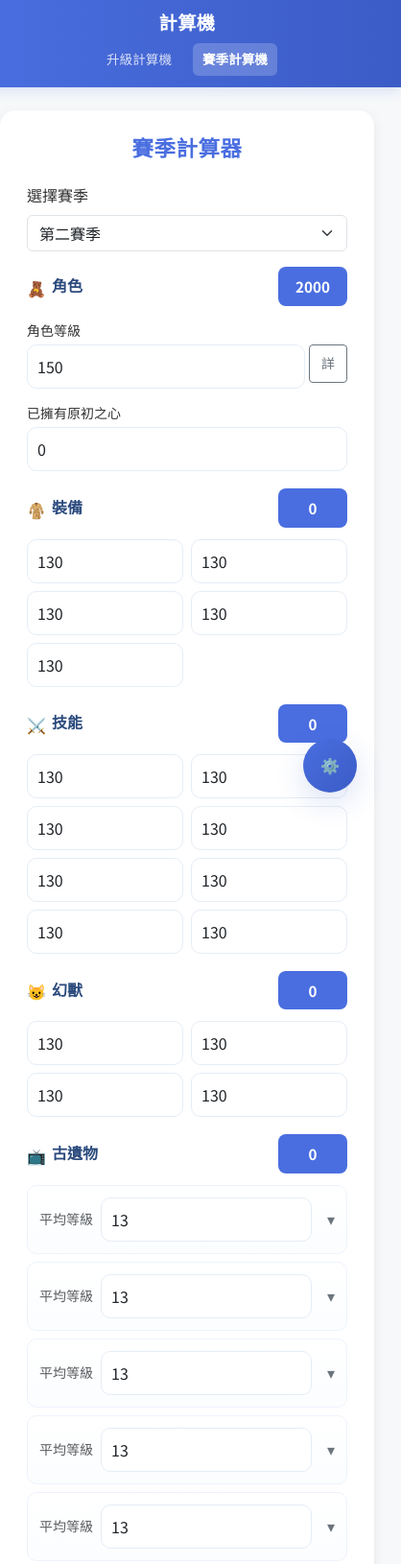
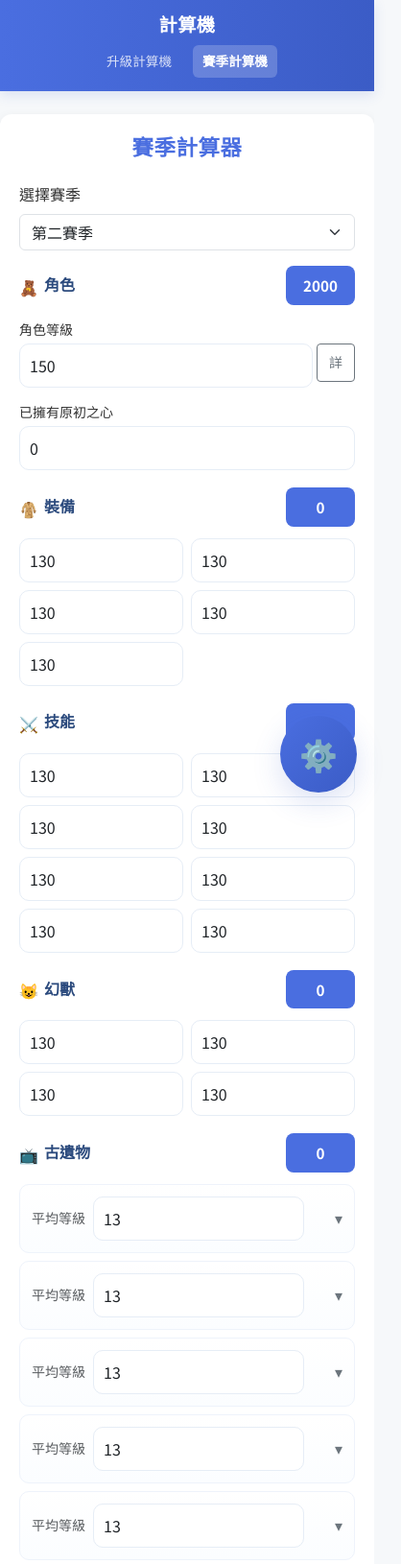
Before and after one commit to KakuKain/ScepterandSword, a plain HTML site: page season.html in a window 390 px wide. Shown: the top 1630 px of the page at 96% size, 418 px wide, since content can reach past the window. Drawn offline with nearby package versions, Linux system fonts and the light colour scheme.

Commit message:
Add files via upload

```diff
--- a/header.css
+++ b/header.css
@@ -7,8 +7,8 @@
 	position: sticky;
 	top: 0;
 	z-index: 50;
-	margin: 0 -28px 28px -28px;
 }
+
 
 .nav-content {
 	max-width: 880px;
@@ -53,10 +53,6 @@
 }
 
 @media (max-width: 576px) {
-	.page-nav {
-		margin: 0 -28px 20px -28px;
-		padding: 12px 0;
-	}
 	.nav-content {
 		flex-direction: column;
 		gap: 10px;
--- a/season.html
+++ b/season.html
@@ -37,7 +37,7 @@
 				color: #333;
 				line-height: 1.6;
 			}
-			.container {
+			.season-page {
 				max-width: 520px;
 				background: white;
 				padding: 25px 28px;
@@ -142,6 +142,10 @@
 				.relic-grid {
 					grid-template-columns: repeat(2, 1fr);
 				}
+				.season-page {
+					        padding: 20px;
+        border-radius: 12px;
+				}
 			}
 			@media (max-width: 420px) {
 				.relic-grid {
@@ -168,14 +172,15 @@
 			.floating-btn {
 				position: fixed;
 				right: calc((100vw - 700px) / 2 + 20px);
-				bottom: 28px;
-				width: 56px;
-				height: 56px;
+				bottom: 16px;
+				width: 80px;
+				height: 80px;
 				border-radius: 50%;
 				background: linear-gradient(135deg, var(--primary), var(--accent));
 				display: flex;
 				align-items: center;
 				justify-content: center;
+				font-size: 32px;
 				color: #fff;
 				border: none;
 				box-shadow: 0 10px 30px rgba(59, 92, 198, 0.18);
@@ -319,7 +324,7 @@
 			</div>
 		</nav>
 
-		<div class="container">
+		<div class="container  season-page">
 			<h1 class="text-center mb-4">賽季計算器</h1>
 
 			<div class="mb-3">
--- a/season.js
+++ b/season.js
@@ -169,10 +169,10 @@ function performCalculation(){
     if(arr.length === 0) return '<div class="text-muted">無</div>';
     let out = '<ul class="list-group">';
     for(const it of arr){
-        out += `<li class="list-group-item align-items-center gap-2 py-2 ${it.important ? 'has-important' : ''}">
+        out += `<li class="list-group-item align-items-center gap-2 py-2 px-1 ${it.important ? 'has-important' : ''}">
           <div class="star-icon">${it.important ? '★' : ''}</div>
           <div class="flex-fill"><div class="small text-muted">${it.effect}</div></div>
-          <div style="min-width:64px;text-align:right"><span class="badge bg-primary">${it.need}</span></div>
+          <div style="min-width:64px;text-align:center;"><span class="badge bg-primary">${it.need}</span></div>
         </li>`;
     }
     out += '</ul>';
--- a/style.css
+++ b/style.css
@@ -1,24 +1,35 @@
-/* body {
+:root {
+	--bg: #f6f8fb;
+	--card: #ffffff;
+	--muted: #6c757d;
+	--primary: #4a6ee0;
+	--accent: #3b5cc6;
+	--glass: rgba(255, 255, 255, 0.6);
+	--radius: 12px;
+}
+
+body {
 	font-family: "Microsoft JhengHei", sans-serif;
 	background-color: #f6f8fa;
 	line-height: 1.6;
 	color: #333;
-} */
+}
 
 .upgrade {
-	max-width: 600px;
+	max-width: 520px;
 	background: white;
 	padding: 25px 28px;
 	border-radius: 16px;
 	box-shadow: 0 4px 12px rgba(0, 0, 0, 0.08);
-	margin: 0 auto;
+	margin: 24px auto;
 }
 
 .page-title {
+	letter-spacing: 0.6px;
+	margin-bottom: 18px;
+	color: var(--primary);
 	text-align: center;
 	font-weight: 700;
-	color: #2b4a7d;
-	margin-bottom: 24px;
 	font-size: 1.4rem;
 }
 
@@ -30,11 +41,14 @@
 	padding: 8px 16px;
 	transition: background 0.25s, transform 0.15s;
 	font-weight: 500;
+	text-wrap: pretty;
 }
+
 .btn-custom:hover {
 	background-color: #3b5cc6;
 	transform: translateY(-1px);
 }
+
 .btn-custom:active {
 	transform: scale(0.98);
 }
@@ -48,6 +62,7 @@
 	transition: background 0.25s;
 	font-weight: 500;
 }
+
 .btn-clear:hover {
 	background-color: #999;
 }
@@ -58,6 +73,7 @@
 	font-weight: 500;
 	color: #2c3e50;
 }
+
 .countdown {
 	margin-top: 10px;
 	font-size: 16px;
@@ -65,15 +81,9 @@
 }
 
 @media (max-width: 576px) {
-	body {
-		margin: 10px;
-	}
 	.upgrade {
 		padding: 20px;
 		border-radius: 12px;
-	}
-	.page-title {
-		font-size: 1.2rem;
 	}
 	.input-row {
 		flex-direction: column;
@@ -83,8 +93,8 @@
 
 .floating-btn {
 	position: fixed;
-	right: calc((100vw - 700px) / 2 + 20px);
-	bottom: 28px;
+	right: 16px;
+	bottom: 16px;
 	width: 100px;
 	height: 100px;
 	border-radius: 50%;
@@ -94,18 +104,9 @@
 	display: flex;
 	align-items: center;
 	justify-content: center;
-	overflow: visible; /* <- 讓外圈不被裁切 */
+	overflow: visible;
 	z-index: 10;
 	transition: all 0.3s ease;
-}
-
-@media (max-width: 520px) {
-	.floating-btn {
-		right: 28px;
-		bottom: 18px;
-		width: 80px;
-		height: 80px;
-	}
 }
 
 .floating-btn:hover img {
@@ -120,18 +121,21 @@
 .floating-btn::before {
 	content: "";
 	position: absolute;
-	inset: -6px; /* 外圈變更大 */
+	inset: -6px;
+	/* 外圈變更大 */
 	border-radius: 50%;
 	background: conic-gradient(from 0deg, #b26bff, #9d50ff, #c38bff, #b26bff);
 	animation: spin 2.2s linear infinite;
-	z-index: -1; /* <- 不會蓋住 img */
+	z-index: -1;
+	/* <- 不會蓋住 img */
 }
 
 /* 中間的白色圓形（不蓋圖片，只當遮罩） */
 .floating-btn::after {
 	content: "";
 	position: absolute;
-	inset: 4px; /* 內縮一點讓外圈看起來更大 */
+	inset: 4px;
+	/* 內縮一點讓外圈看起來更大 */
 	background: #fff;
 	border-radius: 50%;
 	z-index: -1;
@@ -160,15 +164,15 @@
 	border-radius: 12px;
 	padding: 20px;
 	display: none;
-  box-shadow: 0 4px 12px rgba(0, 0, 0, 0.15);
+	box-shadow: 0 4px 12px rgba(0, 0, 0, 0.15);
 	z-index: 999;
 }
 
 @media (max-width: 576px) {
 	#witchModal {
-    position: absolute;
-    inset: 0;
-    width: 100%;
+		position: absolute;
+		inset: 0;
+		width: 100%;
 	}
 }
 
@@ -178,6 +182,7 @@
 		right: 90px;
 		transform: none;
 	}
+
 	#actionSelect {
 		max-width: 100px;
 	}
@@ -206,10 +211,12 @@
 	border-radius: 6px;
 	font-size: 0.95rem;
 }
+
 .msg-user {
 	background: #e3f0ff;
 	margin-left: auto;
 }
+
 .msg-bot {
 	background: #fff3df;
 }
@@ -220,11 +227,13 @@
 	gap: 6px;
 	flex-wrap: wrap;
 }
+
 .input-row input,
 .input-row select {
 	flex-grow: 1;
 	padding: 8px;
 }
+
 .input-row button {
 	padding: 8px 14px;
 	background: #4a6ee0;
@@ -246,295 +255,3 @@
 #userInput {
 	flex: 1;
 }
-
-/* season styles (moved from season.html) */
-:root {
-	--bg: #f6f8fb;
-	--card: #ffffff;
-	--muted: #6c757d;
-	--primary: #4a6ee0;
-	--accent: #3b5cc6;
-	--glass: rgba(255, 255, 255, 0.6);
-	--radius: 12px;
-}
-html,
-body {
-	height: 100%;
-}
-body {
-	margin: 0;
-	padding: 0;
-	font-family: "Microsoft JhengHei", "Noto Sans TC", system-ui, -apple-system, "Segoe UI",
-		Roboto, "Helvetica Neue", Arial;
-	background-color: #f6f8fa;
-	color: #333;
-	line-height: 1.6;
-}
-.container {
-	max-width: 520px;
-	background: white;
-	padding: 25px 28px;
-	border-radius: 16px;
-	box-shadow: 0 4px 12px rgba(0, 0, 0, 0.08);
-	margin: 24px auto;
-}
-h1 {
-	letter-spacing: 0.6px;
-	margin-bottom: 18px;
-	color: var(--primary);
-	text-align: center;
-	font-weight: 700;
-	font-size: 1.4rem;
-}
-.section {
-	margin-bottom: 18px;
-	padding: 0;
-	background: transparent;
-	border-radius: 0;
-	box-shadow: none;
-}
-.section-head {
-	display: flex;
-	align-items: center;
-	justify-content: space-between;
-	margin-bottom: 12px;
-}
-.section-head h4 {
-	margin: 0;
-	font-weight: 700;
-	font-size: 1rem;
-	color: #2b4a7d;
-}
-.score-display {
-	background: #4a6ee0;
-	color: #fff;
-	padding: 8px 12px;
-	border-radius: 8px;
-	font-weight: 700;
-	min-width: 72px;
-	text-align: center;
-	box-shadow: none;
-	font-size: 0.95rem;
-}
-.input-row {
-	display: flex;
-	gap: 8px;
-	align-items: center;
-}
-input.form-control {
-	border-radius: 10px;
-	border: 1px solid #e6edf6;
-	padding: 10px;
-	box-shadow: inset 0 1px 0 rgba(255, 255, 255, 0.6);
-}
-.form-control:focus {
-	box-shadow: 0 8px 20px rgba(74, 110, 224, 0.08);
-	border-color: var(--primary);
-	outline: none;
-}
-/* relic */
-.relic-group {
-	margin-bottom: 8px;
-	border-radius: 10px;
-	padding: 12px;
-	background: linear-gradient(180deg, #fff, #fbfdff);
-	border: 1px solid #eef3fb;
-	text-wrap: pretty;
-}
-details.relic-details summary {
-	list-style: none;
-	cursor: pointer;
-	display: flex;
-	align-items: center;
-	justify-content: space-between;
-}
-details.relic-details summary::-webkit-details-marker {
-	display: none;
-}
-details.relic-details summary::after {
-	content: "\25BE";
-	transition: transform 0.18s ease;
-	color: var(--muted);
-}
-details.relic-details[open] summary::after {
-	transform: rotate(180deg);
-}
-.relic-big {
-	max-width: 220px;
-	border-radius: 8px;
-}
-.relic-small {
-	border-radius: 8px;
-}
-.relic-grid {
-	display: grid;
-	grid-template-columns: repeat(4, 1fr);
-	gap: 8px;
-}
-@media (max-width: 760px) {
-	.relic-grid {
-		grid-template-columns: repeat(2, 1fr);
-	}
-}
-@media (max-width: 420px) {
-	.relic-grid {
-		grid-template-columns: 1fr;
-	}
-}
-
-/* equip/skill layout */
-.equip {
-	flex: 0 0 48%;
-}
-.skill {
-	flex: 0 0 23%;
-}
-@media (max-width: 576px) {
-	.equip,
-	.skill,
-	.beast {
-		flex: 0 0 auto;
-	}
-}
-
-/* modal & floating */
-.floating-btn {
-	position: fixed;
-	right: calc((100vw - 700px) / 2 + 20px);
-	bottom: 28px;
-	width: 56px;
-	height: 56px;
-	border-radius: 50%;
-	background: linear-gradient(135deg, var(--primary), var(--accent));
-	display: flex;
-	align-items: center;
-	justify-content: center;
-	color: #fff;
-	border: none;
-	box-shadow: 0 10px 30px rgba(59, 92, 198, 0.18);
-	z-index: 120;
-}
-@media (max-width: 880px) {
-	.floating-btn {
-		right: 28px;
-	}
-}
-@media (max-width: 576px) {
-	.floating-btn {
-		right: 18px;
-		bottom: 18px;
-	}
-}
-.modal-overlay {
-	position: fixed;
-	inset: 0;
-	background: rgba(8, 15, 40, 0.4);
-	display: none;
-	z-index: 110;
-}
-.modal-overlay.show {
-	display: block;
-}
-#dataModal {
-	position: fixed;
-	left: 50%;
-	top: 50%;
-	transform: translate(-50%, -50%);
-	background: var(--card);
-	padding: 20px;
-	border-radius: 12px;
-	box-shadow: 0 18px 50px rgba(32, 44, 88, 0.12);
-	z-index: 130;
-	max-width: 420px;
-	width: 92%;
-	display: none;
-}
-#dataModal.show {
-	display: block;
-}
-
-/* pretty text wrap */
-.pretty-text {
-	overflow-wrap: break-word;
-	word-break: break-word;
-	hyphens: auto;
-}
-
-.badge-custom {
-	background: rgba(74, 110, 224, 0.12);
-	color: var(--primary);
-	padding: 6px 8px;
-	border-radius: 8px;
-	font-weight: 700;
-}
-/* input grid layout */
-.input-grid {
-	display: grid;
-	grid-template-columns: repeat(2, 1fr);
-	gap: 8px;
-}
-/* slot compact enhancements */
-.star-icon {
-	color: #f5c542;
-	font-size: 18px;
-	width: 28px;
-	text-align: center;
-	display: inline-block;
-}
-.has-important {
-	background: linear-gradient(90deg, #fffaf0, #fff3d7);
-}
-.slot-columns .list-group {
-	max-height: 300px;
-	overflow: auto;
-}
-.section-head .icon {
-	width: 18px;
-	height: 18px;
-	display: inline-block;
-	margin-right: 8px;
-	vertical-align: middle;
-	fill: var(--primary);
-}
-/* slot columns compact style */
-.slot-columns .list-group-item {
-	display: grid;
-	grid-template-columns: 28px 1fr 72px;
-	align-items: center;
-	gap: 8px;
-	padding-top: .4rem;
-	padding-bottom: .4rem;
-}
-.slot-columns h6 {
-	font-size: 0.95rem;
-	margin-bottom: 6px;
-}
-/* 詳按鈕正方形 */
-.btn-outline-secondary[data-bs-target="#expCalc"] {
-	width: 40px;
-	height: 40px;
-	padding: 0;
-	display: flex;
-	align-items: center;
-	justify-content: center;
-}
-/* 手機版：角色等級 & 原初之心上下排列 */
-@media (max-width: 576px) {
-	.d-flex.gap-3.mb-2 {
-		flex-direction: column;
-		gap: 12px !important;
-	}
-	.d-flex.flex-wrap.gap-2 {
-		display: grid;
-		grid-template-columns: repeat(2, 1fr);
-		flex-wrap: nowrap;
-	}
-}
-@media (max-width: 768px) {
-	.slot-columns .list-group-item div[style] {
-		min-width: 0;
-	}
-	@media (max-width: 420px) {
-		.slot-columns .list-group-item { grid-template-columns: 28px 1fr 56px; }
-	}
-}
```
Also changed, not shown: index.html (+1 -1 lines).
